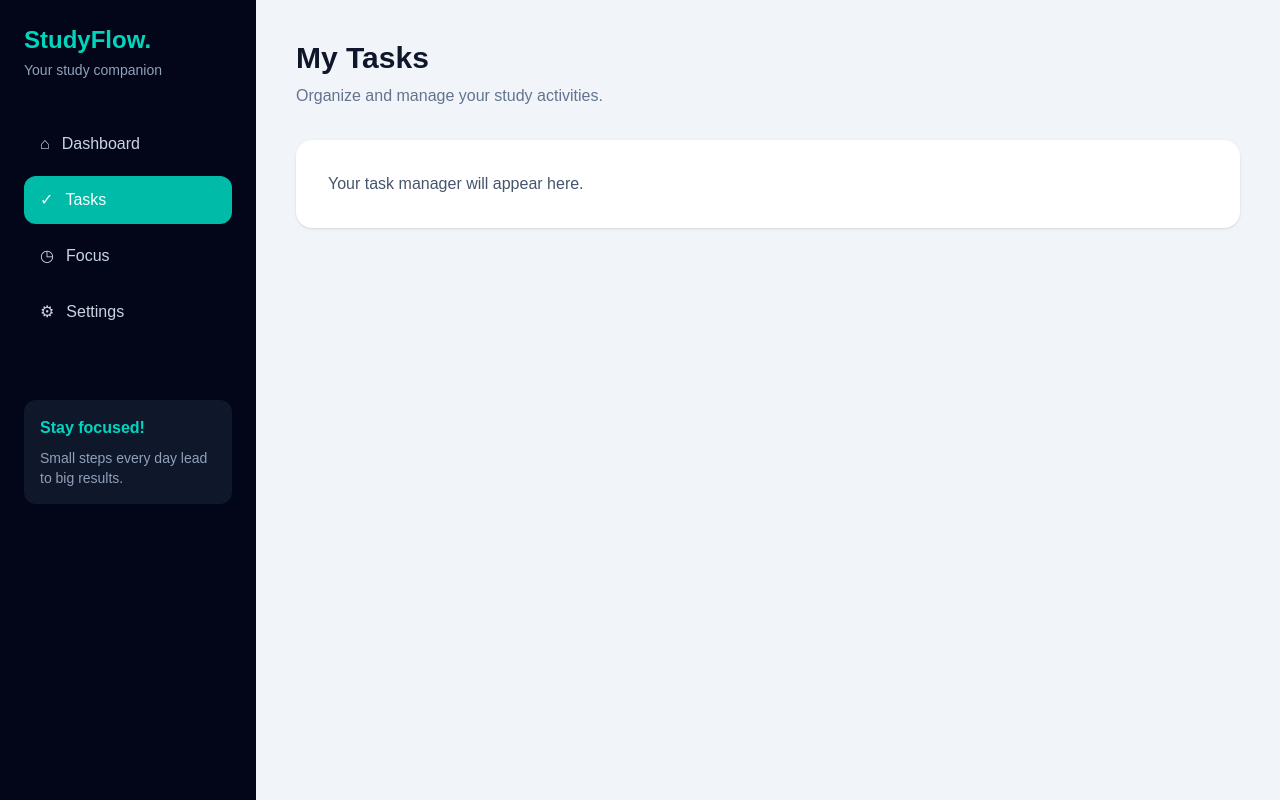
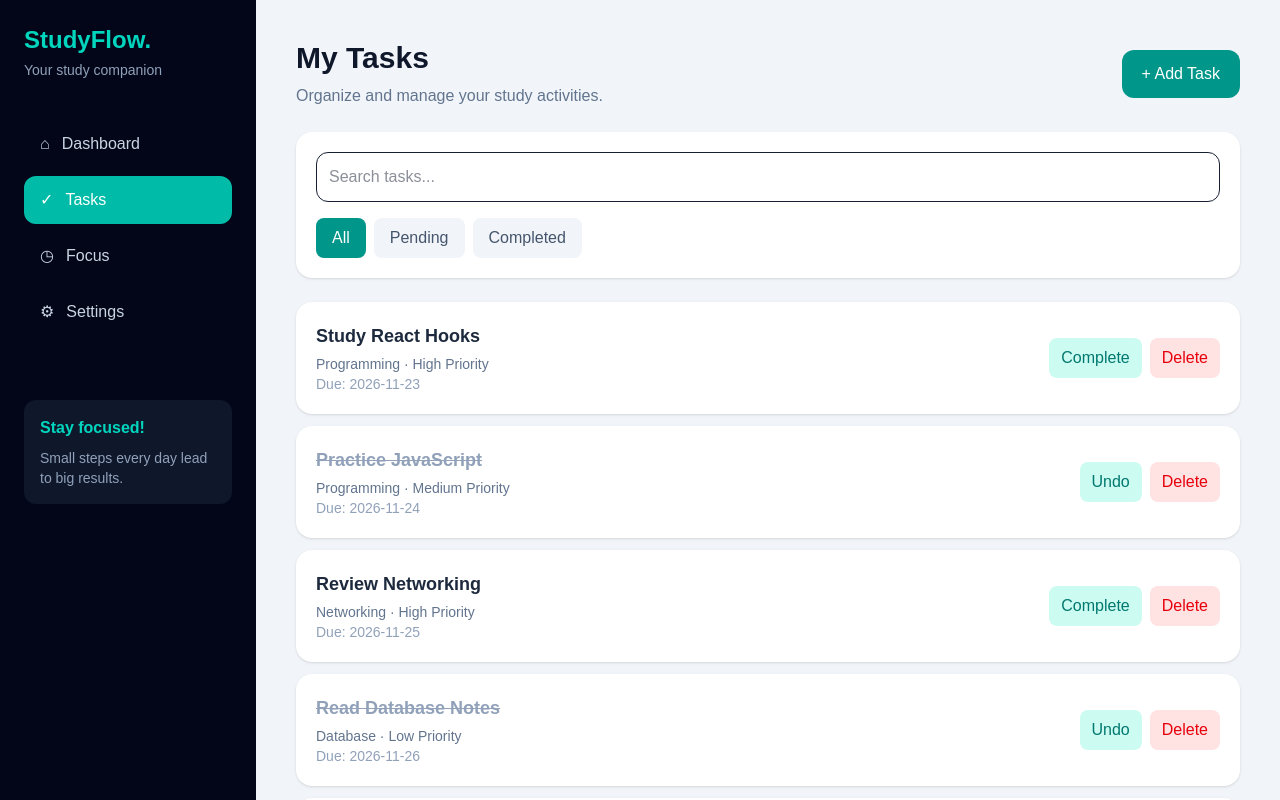
Before and after one commit to FlaviaNdahiro/StudyFlow, a React (Vite) app: page /tasks in a window 1280 px wide. Shown: the top 800 px of the page. Built offline with nearby package versions, Linux system fonts and the light colour scheme.

Commit message:
Build task management with search and filters

```diff
--- a/src/App.jsx
+++ b/src/App.jsx
@@ -1,5 +1,5 @@
 
-import { BrowserRouter, Routes, Route } from 'react-router-dom'
+import { BrowserRouter, Routes, Route, Link } from 'react-router-dom'
 
 import SiteLayout from './layouts/SiteLayout'
 import DashboardPage from './pages/DashboardPage'
@@ -7,33 +7,65 @@ import TasksPage from './pages/TasksPage'
 import FocusPage from './pages/FocusPage'
 import SettingsPage from './pages/SettingsPage'
 
+import useLocalStorage from './hooks/useLocalStorage'
+import initialTasks from './data/initialTasks'
+
 function NotFoundPage() {
   return (
     <div className="text-center py-20">
       <h1 className="text-5xl font-bold text-slate-900">404</h1>
-      <p className="text-slate-500 mt-4">Page not found.</p>
-      <a href="/" className="text-teal-600 underline mt-4 inline-block">
+
+      <p className="text-slate-500 mt-4">
+        Page not found.
+      </p>
+
+      <Link
+        to="/"
+        className="text-teal-600 underline mt-4 inline-block"
+      >
         Return to Dashboard
-      </a>
+      </Link>
     </div>
   )
 }
 
 function App() {
+  const [tasks, setTasks] = useLocalStorage(
+    'studyflow-tasks',
+    initialTasks
+  )
+
   return (
     <BrowserRouter>
       <Routes>
         <Route element={<SiteLayout />}>
-          <Route path="/" element={<DashboardPage />} />
-          <Route path="/tasks" element={<TasksPage />} />
+          <Route
+            path="/"
+            element={
+              <DashboardPage
+                tasks={tasks}
+              />
+            }
+          />
+
+          <Route
+            path="/tasks"
+            element={
+              <TasksPage
+                tasks={tasks}
+                setTasks={setTasks}
+              />
+            }
+          />
+
           <Route path="/focus" element={<FocusPage />} />
+
           <Route path="/settings" element={<SettingsPage />} />
         </Route>
 
         <Route path="*" element={<NotFoundPage />} />
       </Routes>
     </BrowserRouter>
-
   )
 }
 
--- /dev/null
+++ b/src/data/initialTasks.js
@@ -0,0 +1,53 @@
+
+const initialTasks = [
+  {
+    id: 1,
+    title: 'Study React Hooks',
+    category: 'Programming',
+    dueDate: '2026-11-23',
+    priority: 'High',
+    completed: false,
+  },
+  {
+    id: 2,
+    title: 'Practice JavaScript',
+    category: 'Programming',
+    dueDate: '2026-11-24',
+    priority: 'Medium',
+    completed: true,
+  },
+  {
+    id: 3,
+    title: 'Review Networking',
+    category: 'Networking',
+    dueDate: '2026-11-25',
+    priority: 'High',
+    completed: false,
+  },
+  {
+    id: 4,
+    title: 'Read Database Notes',
+    category: 'Database',
+    dueDate: '2026-11-26',
+    priority: 'Low',
+    completed: true,
+  },
+  {
+    id: 5,
+    title: 'Complete React Assignment',
+    category: 'Programming',
+    dueDate: '2026-11-27',
+    priority: 'High',
+    completed: false,
+  },
+  {
+    id: 6,
+    title: 'Practice French',
+    category: 'Languages',
+    dueDate: '2026-11-28',
+    priority: 'Medium',
+    completed: false,
+  },
+]
+
+export default initialTasks
--- /dev/null
+++ b/src/hooks/useDebounce.js
@@ -0,0 +1,20 @@
+
+import { useState, useEffect } from 'react'
+
+function useDebounce(value, delay = 500) {
+  const [debouncedValue, setDebouncedValue] = useState(value)
+
+  useEffect(() => {
+    const timer = setTimeout(() => {
+      setDebouncedValue(value)
+    }, delay)
+
+    return () => {
+      clearTimeout(timer)
+    }
+  }, [value, delay])
+
+  return debouncedValue
+}
+
+export default useDebounce
--- /dev/null
+++ b/src/hooks/useDocumentTitle.js
@@ -0,0 +1,14 @@
+
+import { useEffect } from 'react'
+
+function useDocumentTitle(title) {
+  useEffect(() => {
+    document.title = `${title} | StudyFlow`
+
+    return () => {
+      document.title = 'StudyFlow'
+    }
+  }, [title])
+}
+
+export default useDocumentTitle
--- /dev/null
+++ b/src/hooks/useLocalStorage.js
@@ -0,0 +1,26 @@
+
+import { useState, useEffect } from 'react'
+
+function useLocalStorage(key, initialValue) {
+  const [storedValue, setStoredValue] = useState(() => {
+    try {
+      const item = localStorage.getItem(key)
+      return item ? JSON.parse(item) : initialValue
+    } catch (error) {
+      console.error('Error reading localStorage:', error)
+      return initialValue
+    }
+  })
+
+  useEffect(() => {
+    try {
+      localStorage.setItem(key, JSON.stringify(storedValue))
+    } catch (error) {
+      console.error('Error saving localStorage:', error)
+    }
+  }, [key, storedValue])
+
+  return [storedValue, setStoredValue]
+}
+
+export default useLocalStorage
--- /dev/null
+++ b/src/hooks/useToggle.js
@@ -0,0 +1,14 @@
+
+import { useState } from 'react'
+
+function useToggle(initialValue = false) {
+  const [value, setValue] = useState(initialValue)
+
+  const toggle = () => {
+    setValue((previousValue) => !previousValue)
+  }
+
+  return [value, toggle, setValue]
+}
+
+export default useToggle
--- a/src/pages/DashboardPage.jsx
+++ b/src/pages/DashboardPage.jsx
@@ -1,3 +1,5 @@
+
+import { Link } from 'react-router-dom'
 
 function SummaryCard({ title, value, description, icon }) {
   return (
@@ -19,12 +21,24 @@ function SummaryCard({ title, value, description, icon }) {
 }
 
 function DashboardPage() {
+  const totalTasks = 6
+  const completedTasks = 2
+  const pendingTasks = totalTasks - completedTasks
+
+  const progress = totalTasks === 0
+    ? 0
+    : Math.round((completedTasks / totalTasks) * 100)
+
+  const upcomingTasks = [
+    'Study React Hooks',
+    'Practice JavaScript',
+    'Review Networking',
+  ]
+
   return (
     <div>
       <div className="mb-8">
-        <p className="text-teal-600 font-semibold">
-          YOUR STUDY SPACE
-        </p>
+        <p className="text-teal-600 font-semibold">YOUR STUDY SPACE</p>
 
         <h1 className="text-3xl md:text-4xl font-bold mt-2 text-slate-900">
           Welcome to StudyFlow!
@@ -36,33 +50,10 @@ function DashboardPage() {
       </div>
 
       <div className="grid grid-cols-1 sm:grid-cols-2 lg:grid-cols-4 gap-5">
-        <SummaryCard
-          title="Total Tasks"
-          value="6"
-          description="Tasks in your study plan"
-          icon="📚"
-        />
-
-        <SummaryCard
-          title="Completed"
-          value="2"
-          description="Tasks finished"
-          icon="✅"
-        />
-
-        <SummaryCard
-          title="Pending"
-          value="4"
-          description="Tasks remaining"
-          icon="⏳"
-        />
-
-        <SummaryCard
-          title="Study Progress"
-          value="33%"
-          description="Keep going!"
-          icon="📈"
-        />
+        <SummaryCard title="Total Tasks" value={totalTasks} description="Tasks in your study plan" icon="📚" />
+        <SummaryCard title="Completed" value={completedTasks} description="Tasks finished" icon="✅" />
+        <SummaryCard title="Pending" value={pendingTasks} description="Tasks remaining" icon="⏳" />
+        <SummaryCard title="Study Progress" value={`${progress}%`} description="Keep going!" icon="📈" />
       </div>
 
       <div className="grid grid-cols-1 lg:grid-cols-2 gap-6 mt-8">
@@ -72,24 +63,21 @@ function DashboardPage() {
           </h2>
 
           <div className="mt-5 space-y-4">
-            {['Study React Hooks', 'Practice JavaScript', 'Review Networking'].map(
-              (task) => (
-                <div
-                  key={task}
-                  className="flex items-center gap-3 p-3 bg-slate-50 rounded-xl"
-                >
-                  <span className="w-3 h-3 rounded-full bg-teal-500" />
-                  <span className="text-slate-700">{task}</span>
-                </div>
-              )
-            )}
+            {upcomingTasks.map((task) => (
+              <div key={task} className="flex items-center gap-3 p-3 bg-slate-50 rounded-xl">
+                <span className="w-3 h-3 rounded-full bg-teal-500" />
+                <span className="text-slate-700">{task}</span>
+              </div>
+            ))}
           </div>
+
+          <Link to="/tasks" className="inline-block mt-5 text-teal-600 font-semibold">
+            View all tasks →
+          </Link>
         </section>
 
         <section className="bg-slate-950 text-white p-6 rounded-2xl shadow-sm">
-          <p className="text-teal-400 font-semibold">
-            FOCUS TIME
-          </p>
+          <p className="text-teal-400 font-semibold">FOCUS TIME</p>
 
           <h2 className="text-2xl font-bold mt-3">
             Ready to concentrate?
@@ -99,12 +87,9 @@ function DashboardPage() {
             Take a break from distractions and focus on your goals.
           </p>
 
-          <a
-            href="/focus"
-            className="inline-block mt-6 bg-teal-500 hover:bg-teal-400 px-6 py-3 rounded-xl font-semibold"
-          >
+          <Link to="/focus" className="inline-block mt-6 bg-teal-500 hover:bg-teal-400 px-6 py-3 rounded-xl font-semibold">
             Start studying →
-          </a>
+          </Link>
         </section>
       </div>
     </div>
--- a/src/pages/TasksPage.jsx
+++ b/src/pages/TasksPage.jsx
@@ -1,15 +1,228 @@
 
-function TasksPage() {
+import { useState, useRef } from 'react'
+import useToggle from '../hooks/useToggle'
+import useDebounce from '../hooks/useDebounce'
+import useDocumentTitle from '../hooks/useDocumentTitle'
+
+function TasksPage({ tasks, setTasks }) {
+  const [showForm, toggleForm] = useToggle(false)
+  const [search, setSearch] = useState('')
+  const [filter, setFilter] = useState('All')
+  const [title, setTitle] = useState('')
+  const [category, setCategory] = useState('Programming')
+  const [priority, setPriority] = useState('Medium')
+  const [dueDate, setDueDate] = useState('')
+  const searchRef = useRef(null)
+
+  const debouncedSearch = useDebounce(search)
+
+  useDocumentTitle('My Tasks')
+
+  function addTask(event) {
+    event.preventDefault()
+
+    if (!title.trim()) {
+      alert('Please enter a task title.')
+      return
+    }
+
+    const newTask = {
+      id: Date.now(),
+      title: title.trim(),
+      category,
+      priority,
+      dueDate,
+      completed: false,
+    }
+
+    setTasks((previousTasks) => [...previousTasks, newTask])
+
+    setTitle('')
+    setCategory('Programming')
+    setPriority('Medium')
+    setDueDate('')
+    toggleForm()
+  }
+
+  function toggleComplete(id) {
+    setTasks((previousTasks) =>
+      previousTasks.map((task) =>
+        task.id === id
+          ? { ...task, completed: !task.completed }
+          : task
+      )
+    )
+  }
+
+  function deleteTask(id) {
+    setTasks((previousTasks) =>
+      previousTasks.filter((task) => task.id !== id)
+    )
+  }
+
+  const filteredTasks = tasks.filter((task) => {
+    const matchesSearch = task.title
+      .toLowerCase()
+      .includes(debouncedSearch.toLowerCase())
+
+    const matchesFilter =
+      filter === 'All' ||
+      (filter === 'Completed' && task.completed) ||
+      (filter === 'Pending' && !task.completed)
+
+    return matchesSearch && matchesFilter
+  })
+
   return (
     <div>
-      <h1 className="text-3xl font-bold text-slate-900">My Tasks</h1>
-      <p className="text-slate-500 mt-2">
-        Organize and manage your study activities.
-      </p>
-      <div className="bg-white p-8 rounded-2xl mt-8 shadow-sm">
-        <p className="text-slate-600">
-          Your task manager will appear here.
-        </p>
+      <div className="flex flex-wrap justify-between items-center gap-4">
+        <div>
+          <h1 className="text-3xl font-bold text-slate-900">
+            My Tasks
+          </h1>
+          <p className="text-slate-500 mt-2">
+            Organize and manage your study activities.
+          </p>
+        </div>
+
+        <button
+          onClick={toggleForm}
+          className="bg-teal-600 text-white px-5 py-3 rounded-xl hover:bg-teal-700"
+        >
+          {showForm ? 'Close Form' : '+ Add Task'}
+        </button>
+      </div>
+
+      {showForm && (
+        <form
+          onSubmit={addTask}
+          className="bg-white p-6 rounded-2xl shadow-sm mt-6 space-y-4"
+        >
+          <h2 className="text-xl font-bold">Add a New Task</h2>
+
+          <input
+            ref={searchRef}
+            type="text"
+            placeholder="Task title"
+            value={title}
+            onChange={(event) => setTitle(event.target.value)}
+            className="w-full border p-3 rounded-xl"
+          />
+
+          <select
+            value={category}
+            onChange={(event) => setCategory(event.target.value)}
+            className="w-full border p-3 rounded-xl"
+          >
+            <option>Programming</option>
+            <option>Networking</option>
+            <option>Database</option>
+            <option>Languages</option>
+            <option>Other</option>
+          </select>
+
+          <select
+            value={priority}
+            onChange={(event) => setPriority(event.target.value)}
+            className="w-full border p-3 rounded-xl"
+          >
+            <option>Low</option>
+            <option>Medium</option>
+            <option>High</option>
+          </select>
+
+          <input
+            type="date"
+            value={dueDate}
+            onChange={(event) => setDueDate(event.target.value)}
+            className="w-full border p-3 rounded-xl"
+          />
+
+          <button
+            type="submit"
+            className="bg-teal-600 text-white px-5 py-3 rounded-xl"
+          >
+            Save Task
+          </button>
+        </form>
+      )}
+
+      <div className="bg-white p-5 rounded-2xl shadow-sm mt-6">
+        <input
+          type="text"
+          placeholder="Search tasks..."
+          value={search}
+          onChange={(event) => setSearch(event.target.value)}
+          className="w-full border p-3 rounded-xl"
+          onFocus={() => searchRef.current?.blur()}
+        />
+
+        <div className="flex flex-wrap gap-2 mt-4">
+          {['All', 'Pending', 'Completed'].map((option) => (
+            <button
+              key={option}
+              onClick={() => setFilter(option)}
+              className={`px-4 py-2 rounded-lg ${
+                filter === option
+                  ? 'bg-teal-600 text-white'
+                  : 'bg-slate-100 text-slate-600'
+              }`}
+            >
+              {option}
+            </button>
+          ))}
+        </div>
+      </div>
+
+      <div className="mt-6 space-y-3">
+        {filteredTasks.length === 0 ? (
+          <div className="bg-white p-8 rounded-2xl text-center text-slate-500">
+            No tasks found.
+          </div>
+        ) : (
+          filteredTasks.map((task) => (
+            <div
+              key={task.id}
+              className="bg-white p-5 rounded-2xl shadow-sm flex flex-wrap justify-between items-center gap-4"
+            >
+              <div>
+                <h3
+                  className={`font-semibold text-lg ${
+                    task.completed
+                      ? 'line-through text-slate-400'
+                      : 'text-slate-800'
+                  }`}
+                >
+                  {task.title}
+                </h3>
+
+                <p className="text-sm text-slate-500 mt-1">
+                  {task.category} · {task.priority} Priority
+                </p>
+
+                <p className="text-sm text-slate-400">
+                  Due: {task.dueDate || 'No date'}
+                </p>
+              </div>
+
+              <div className="flex gap-2">
+                <button
+                  onClick={() => toggleComplete(task.id)}
+                  className="bg-teal-100 text-teal-700 px-3 py-2 rounded-lg"
+                >
+                  {task.completed ? 'Undo' : 'Complete'}
+                </button>
+
+                <button
+                  onClick={() => deleteTask(task.id)}
+                  className="bg-red-100 text-red-600 px-3 py-2 rounded-lg"
+                >
+                  Delete
+                </button>
+              </div>
+            </div>
+          ))
+        )}
       </div>
     </div>
   )
```
